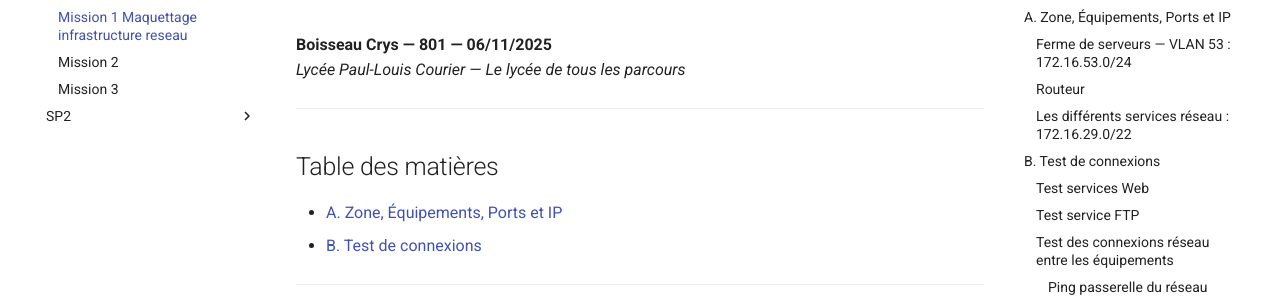
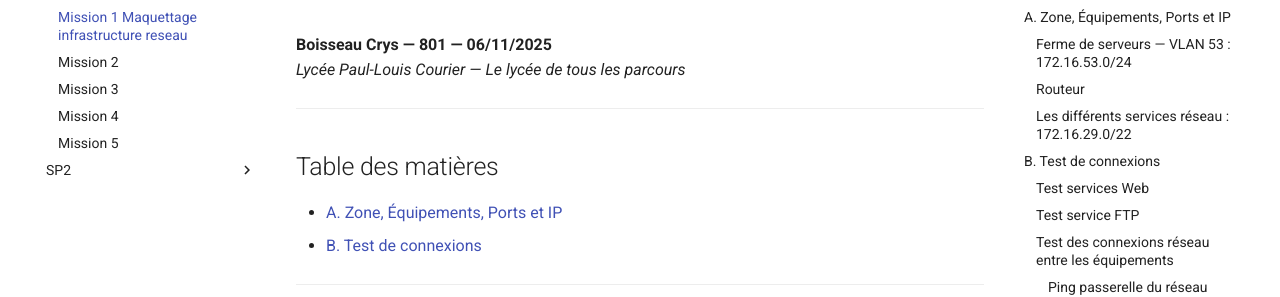
Before and after one commit to WALID163/MilleNuits-mkdocs, an MkDocs documentation site: the page built from docs/Mission_1_Maquettage_infrastructure_reseau.md, in a window 1280 px wide. Shown: the part 148-445 px from the top of the page. Built offline with MkDocs 1.6.1 and Material for MkDocs 9.7.7, drawn with Linux system fonts in a browser that asks for light colours.

Commit message:
Add Mission 4 and Mission 5 to SP1 section

```diff
--- a/mkdocs.yml
+++ b/mkdocs.yml
@@ -7,6 +7,8 @@ nav:
     - Mission 1 Maquettage infrastructure reseau: Mission_1_Maquettage_infrastructure_reseau.md
     - Mission 2: Mission 2 sp1.md
     - Mission 3: Mission 3 sp1.md
+    - Mission 4: Mission 4 sp1.md
+    - Mission 5: Mission 5 sp1.md
   - SP2:
     - Mission 1 Création d’une documentation avec MkDocs et GitHub Pages: index.md
     - Mission 2: Mission sp2.md
```
